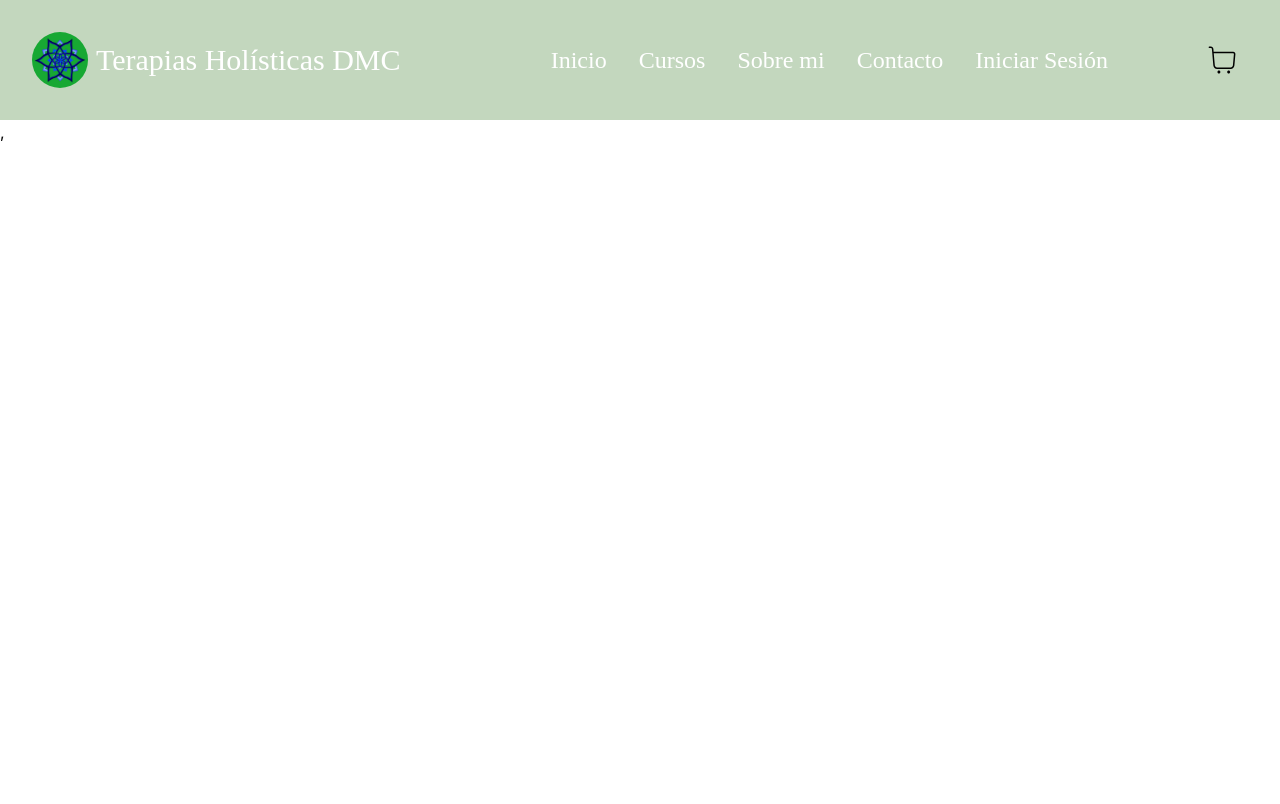
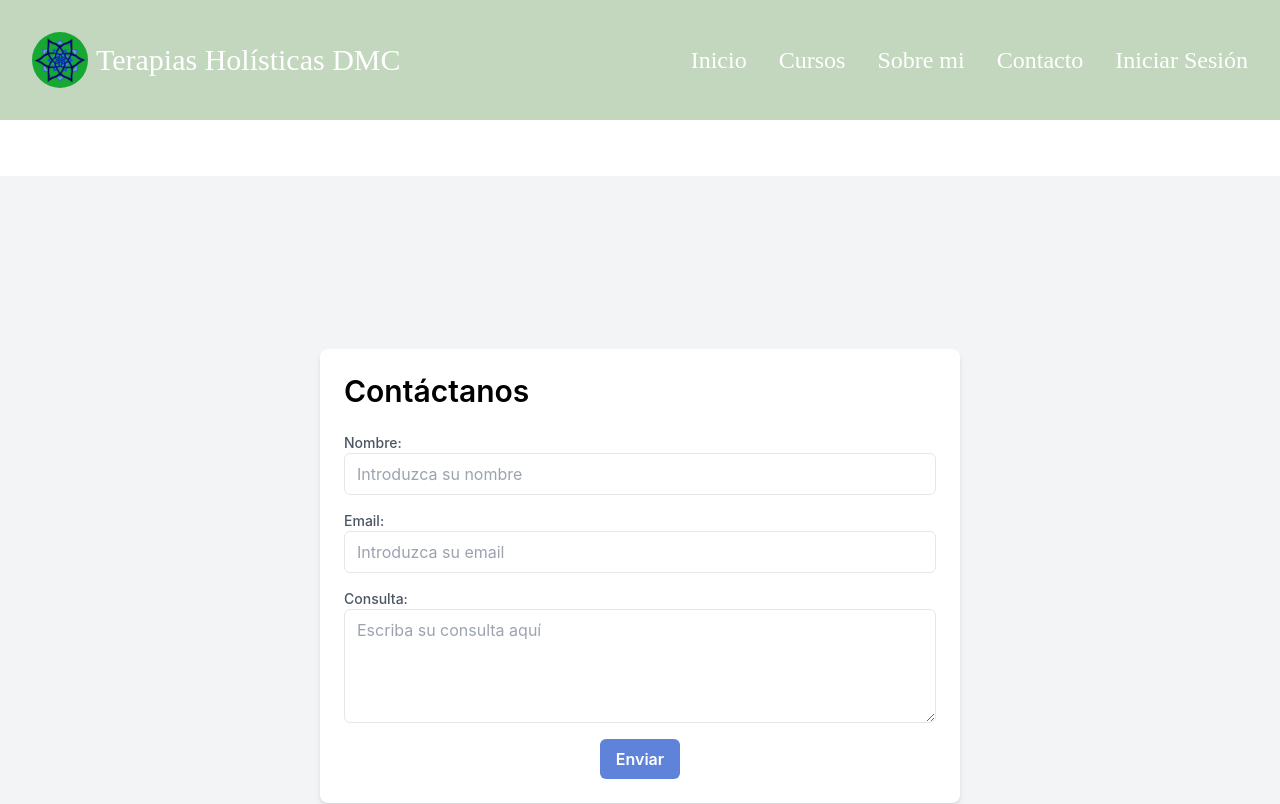
Before and after one commit to joak990/TerapiasHolisticasDMCFront, a React (Vite) app: page /contact in a window 1280 px wide. Shown: the top 804 px of the page. Built offline with nearby package versions, Linux system fonts and the light colour scheme.

Commit message:
añadi nuevas funct

```diff
--- a/src/App.jsx
+++ b/src/App.jsx
@@ -7,6 +7,7 @@ import MyCourses from './Views/MyCourses';
 import Courses from './Views/Courses';
 import Navbar from './Components/Navbar';
 import Sobremi from './Views/Sobremi';
+import Contact from './Views/Contact';
 
 function App() {
   const location = useLocation();
@@ -29,6 +30,7 @@ function App() {
         <Route path='/courses' element={<Courses />} />
         <Route path='/mycourses' element={<MyCourses />} />
         <Route path='/me' element={<Sobremi />} />
+        <Route path='/contact' element={<Contact />} />
       </Routes>
 
       </>
--- /dev/null
+++ b/src/Components/CardCoursesMas.jsx
@@ -0,0 +1,24 @@
+import registros from "../img/registros.jpg"
+
+function CardCoursesMas() {
+  return (
+
+    <div className="max-w-xs mx-auto mt-32 bg-white shadow-xl  rounded-lg overflow-hidden">
+      <img src={registros} alt="Nombre del Curso" className="w-full h-auto" />
+      <div className="p-4">
+        <h2 className="text-xl font-custom font-semibold mb-2">Registros Akashicos</h2>
+        <p className="text-gray-700 font-custom">
+          Los registros akáshicos son los archivos de las memorias del alma. No es un espacio físico de esta dimensión, sino energético, sin medidas de tiempo.
+        </p>
+        <div className="flex justify-between items-center mt-4">
+
+          <button className="font-bold bg-bgla hover:bg-blue-600 text-white font-bold py-2 px-4 rounded-full">
+            Ver Mas
+          </button>
+        </div>
+      </div>
+    </div>
+  );
+}
+
+export default CardCoursesMas;
--- a/src/Components/Navbar.jsx
+++ b/src/Components/Navbar.jsx
@@ -1,35 +1,38 @@
-
-import { getAuth } from "firebase/auth";
+import { getAuth, signOut } from "firebase/auth";
 import logo from "../Logocuadrado.jpg";
-import {  Link, useNavigate } from "react-router-dom";
+import { Link, useNavigate } from "react-router-dom";
 import { app } from "../firebaseconfig";
 import { CiShoppingCart } from 'react-icons/ci';
-function Navbar() {
- const navigate =useNavigate()
- const firebaseAuth = getAuth(app);
 
 
- const user = firebaseAuth?.currentUser;
+function Navbar() {
+  const navigate = useNavigate()
+  const firebaseAuth = getAuth(app);
+  const storedFotoURL = localStorage.getItem("fotoURL");
+  const user = firebaseAuth?.currentUser;
   const displayName = localStorage.getItem('name');
-  const fotogoogle = user?.photoURL
-  const handleLogout = () => {
+  const fotoURL = user?.photoURL
+  if (fotoURL) {
+    localStorage.setItem("fotoURL", fotoURL);
+  }
+  const handleLogout = async  ()  => {
     // Eliminar el displayName del localStorage
-    localStorage.removeItem('displayName');
-
+    await signOut(firebaseAuth);
+    localStorage.removeItem('name');
+    localStorage.removeItem('userPhotoURL');
     // Redirigir al usuario a la página de inicio
     navigate("/");
   };
+
   return (
-    <nav className="bg-custom p-8">
+    <nav className="bg-custom p-8 fixed top-0 left-0 w-full z-10">
       <div className="container mx-auto">
         <div className="flex flex-col md:flex-row justify-between items-center">
           <div className="flex items-center"> {/* Contenedor del logo y el texto */}
             <Link to="/">
-
-            <img src={logo} alt="Logo" className="w-14 h-14 rounded-full mr-2" /> {/* Cambia la ruta al logotipo */}
+              <img src={logo} alt="Logo" className="w-14 h-14 rounded-full mr-2" /> {/* Cambia la ruta al logotipo */}
             </Link>
-            <div className="text-white
-             font-custom font-extralight text-2xl md:text-3xl">Terapias Holísticas DMC</div>
+            <div className="text-white font-custom font-extralight text-2xl md:text-3xl">Terapias Holísticas DMC</div>
           </div>
           <div className="md:flex md:items-center md:space-x-24 mt-4 md:mt-0">
             <ul className="md:flex md:space-x-8 text-white md:text-lg">
@@ -57,16 +60,21 @@ function Navbar() {
                   <a href="/login" className="hover:text-blue-800 font-custom text-2xl">Iniciar Sesión</a>
                 </li>
               ) : null}
-
-
+              {displayName ? (
+                // Mostrar "Cerrar Sesión" si hay un displayName en localStorage
+                <li>
+                  <a href="/" onClick={handleLogout} className="hover:text-blue-800 font-custom text-2xl">Cerrar Sesión</a>
+                </li>
+              ) : null}
             </ul>
-            <div className="flex justify-between gap-2 ">
-              <CiShoppingCart className="text-4xl "></CiShoppingCart>
-              <div>
-              <img src={fotogoogle}  onClick={handleLogout} className=" font-custom rounded-full h-9"></img>
+            {displayName && ( // Mostrar estas partes solo si displayName tiene un valor
+              <div className="flex justify-between gap-2">
+                <CiShoppingCart className="text-4xl"></CiShoppingCart>
+                <div>
+                  <img src={storedFotoURL} onClick={handleLogout} className="font-custom rounded-full h-9"></img>
+                </div>
               </div>
-
-             </div>
+            )}
           </div>
         </div>
       </div>
--- /dev/null
+++ b/src/Views/Contact.jsx
@@ -0,0 +1,141 @@
+import { useState } from "react";
+import { useDispatch } from "react-redux";
+import { Navigate, useNavigate } from "react-router-dom";
+
+function Contact() {
+    const [form, setForm] = useState({
+        name : "",
+        email : "",
+        message : "",
+
+
+
+      });
+      const [errors, setErrors] = useState({});
+      const [isRecaptchaValid, setRecaptchaValid] = useState(false);
+      const [isFormSubmitted, setFormSubmitted] = useState(false);
+    const navigate = useNavigate()
+    const dispatch = useDispatch()
+    const handleInputChange = (event) => {
+        const { name, value } = event.target;
+        setForm({
+          ...form,
+          [name]: value,
+        });
+      };
+    const handleSubmit = (event) => {
+        event.preventDefault();
+        setFormSubmitted(true);
+        const newErrors = {};
+
+        // Validar campo de nombre
+        if (!form.name.trim()) {
+          newErrors.name = "El nombre es requerido";
+        } else if (form.name.length > 20) {
+          newErrors.name = "El nombre debe tener como máximo 20 caracteres";
+        }
+
+        // Validar campo de email
+        if (!form.email.trim()) {
+          newErrors.email = "El email es requerido";
+        } else if (!/\S+@\S+\.\S+/.test(form.email.trim())) {
+          newErrors.email = "El email no es válido";
+        } else if (form.email.length > 30) {
+          newErrors.email = "El email debe tener como máximo 30 caracteres";
+        }
+
+        // Validar campo de contraseña
+        if (!form.message.trim()) {
+          newErrors.message = "Su mensaje es requerido";
+        } else if (form.message.length < 6) {
+          newErrors.message = "El mensaje debe tener al menos 10 caracteres";
+        } else if (form.message.length > 1000) {
+          newErrors.message = "El mensaje debe tener maxímo 1000 caracteres";
+        }
+
+        setErrors(newErrors);
+    if (Object.keys(newErrors).length === 0) {
+          if (!isRecaptchaValid) {
+            // Mostrar un mensaje de error o tomar alguna acción adicional
+            return;
+          }
+          dispatch()
+          navigate("/")
+          setForm({
+            name: "",
+            email: "",
+            message: "",
+          });
+
+    }
+      };
+
+    return (
+      <div className="min-h-screen flex justify-center items-center mt-96 md:mt-44 bg-gray-100">
+        <div className="bg-white p-6 rounded-lg shadow-md  w-1/2">
+          <h2 className="text-3xl font-semibold mb-6">Contáctanos</h2>
+          <form className="space-y-4">
+            <div className="flex flex-col">
+              <label htmlFor="name" className="text-sm font-medium text-gray-600">
+                Nombre:
+              </label>
+              <input
+              onChange={handleInputChange}
+              name="name"
+                value={form.name}
+                type="text"
+                className="border rounded-md py-2 px-3 focus:ring-blue-500 focus:border-blue-500"
+                placeholder="Introduzca su nombre"
+              />
+               {errors.name && (
+            <p className="text-red-500 text-sm mt-1">{errors.name}</p>
+          )}
+            </div>
+            <div className="flex flex-col">
+              <label htmlFor="email" className="text-sm font-medium text-gray-600">
+                Email:
+              </label>
+              <input
+               onChange={handleInputChange}
+              value={form.email}
+                name="email"
+                type="email"
+                className="border rounded-md py-2 px-3 focus:ring-blue-500 focus:border-blue-500"
+                placeholder="Introduzca su email"
+              />
+               {errors.email && (
+            <p className="text-red-500 text-sm mt-1">{errors.email}</p>
+          )}
+            </div>
+            <div className="flex flex-col">
+              <label htmlFor="message" className="text-sm font-medium text-gray-600">
+                Consulta:
+              </label>
+              <textarea
+               onChange={handleInputChange}
+              value={form.message}
+                name="message"
+                rows="4"
+                className="border rounded-md py-2 px-3 focus:ring-blue-500 focus:border-blue-500"
+                placeholder="Escriba su consulta aquí"
+              ></textarea>
+               {errors.message && (
+            <p className="text-red-500 text-sm mt-1">{errors.message}</p>
+          )}
+            </div>
+            <div className="flex justify-center">
+              <button
+              onClick={handleSubmit}
+                type="submit"
+                className="bg-bgla hover:bg-blue-600 text-white font-semibold py-2 px-4 rounded-md transition duration-300"
+              >
+                Enviar
+              </button>
+            </div>
+          </form>
+        </div>
+      </div>
+    );
+  }
+
+  export default Contact;
--- a/src/Views/Courses.jsx
+++ b/src/Views/Courses.jsx
@@ -1,13 +1,14 @@
-import CardCourses from "../Components/CardCourses";
+
+import CardCoursesMas from "../Components/CardCoursesMas";
 
 function Courses() {
   return (
     <div className="flex flex-col items-center ">
       <div className="text-4xl font-custom  mb-4 text-azullog">Explora Nuestros Cursos</div>
       <div className="flex flex-wrap justify-center gap-8">
-        <CardCourses className="" />
-        <CardCourses className="" />
-        <CardCourses className="" />
+        <CardCoursesMas className="" />
+        <CardCoursesMas className="" />
+        <CardCoursesMas className="" />
       </div>
       <div className="text-4xl mt-24 font-bold text-azullog">¿Por qué elegirnos?</div>
       <div className="mt-24 bg-gray-200  shadow-xl font-bold p-4 rounded-lg text-center text-2xl text-gray-700">
--- a/src/Views/Register.jsx
+++ b/src/Views/Register.jsx
@@ -62,8 +62,12 @@ function Register() {
     }
 
     setErrors(newErrors);
-
-
+if (Object.keys(newErrors).length === 0) {
+      if (!isRecaptchaValid) {
+        // Mostrar un mensaje de error o tomar alguna acción adicional
+        return;
+      }
+      dispatch(registerbasic(form))
       navigate("/login")
       setForm({
         name: "",
@@ -71,7 +75,7 @@ function Register() {
         password: "",
       });
 
-
+}
   };
   return (
     <div className="flex">
--- a/src/Views/Sobremi.jsx
+++ b/src/Views/Sobremi.jsx
@@ -2,7 +2,7 @@ import me from "../img/sobremi.jpg";
 
 function Sobremi() {
   return (
-    <div className="flex flex-col items-center">
+    <div className="flex flex-col items-center mt-32">
       <div className="flex flex-col items-center sm:flex-row">
         <img className="w-[260px] md:w-[370px] md:h-[380px] h-[320px] border-8 border-blue-500 mt-4 sm:mt-22 ml-4" src={me} alt="" />
         <div className="bg-bgla mt-4 md:h-[450px] md:w-[900px]  sm:mt-16 w-full sm:w-[70%] ml-4 p-4">
```
Also changed, not shown: src/Redux/Actions.js (+16 -6 lines).
